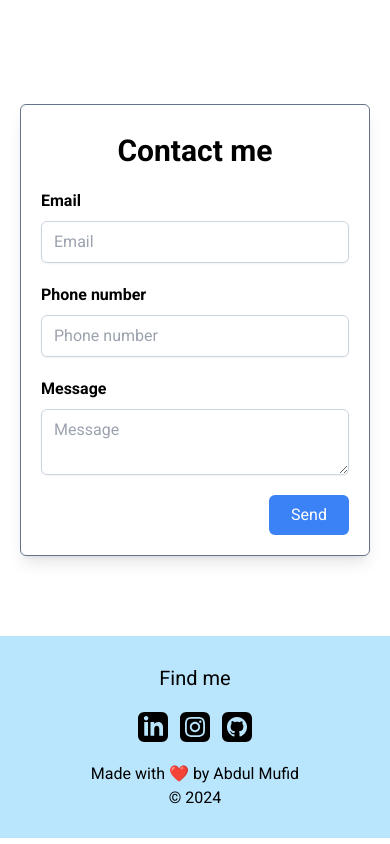
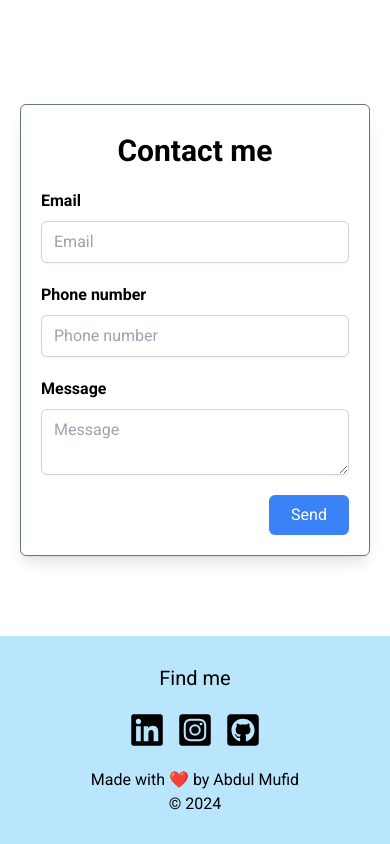
Before and after one commit to amufid/abdul-mufid-portofolio, a React (Vite) app: page / in a window 390 px wide. Shown: the part 5443-6287 px from the top of the page. Built offline with nearby package versions, Linux system fonts and the light colour scheme.

Commit message:
Footer (#10)
* optimization page view

* update nav and feat: add new project

* update font and update section projects

* feat: seo optimization and responsive page

* update link icon at head

* chore: update react icons at footer

```diff
--- a/src/components/footerSection.jsx
+++ b/src/components/footerSection.jsx
@@ -1,3 +1,7 @@
+import { FaLinkedin } from "react-icons/fa";
+import { FaInstagramSquare } from "react-icons/fa";
+import { FaGithubSquare } from "react-icons/fa";
+
 export default function FooterSection() {
   return (
     <footer>
@@ -5,39 +9,27 @@ export default function FooterSection() {
         <div>
           <p className="text-center text-xl mb-5">Find me</p>
           <div className="flex justify-center gap-3 my-5">
+            <div className="tooltip">
               <a
                 target="_blank"
                 href="https://www.linkedin.com/in/abdul-mufid-5608aa249?lipi=urn%3Ali%3Apage%3Ad_flagship3_profile_view_base_contact_details%3BGHsMb4rxR7Ccskp0By5ufA%3D%3D"
               >
-              <svg
-                xmlns="http://www.w3.org/2000/svg"
-                width="30"
-                height="30"
-                viewBox="0 0 24 24"
-              >
-                <path d="M19 0h-14c-2.761 0-5 2.239-5 5v14c0 2.761 2.239 5 5 5h14c2.762 0 5-2.239 5-5v-14c0-2.761-2.238-5-5-5zm-11 19h-3v-11h3v11zm-1.5-12.268c-.966 0-1.75-.79-1.75-1.764s.784-1.764 1.75-1.764 1.75.79 1.75 1.764-.783 1.764-1.75 1.764zm13.5 12.268h-3v-5.604c0-3.368-4-3.113-4 0v5.604h-3v-11h3v1.765c1.396-2.586 7-2.777 7 2.476v6.759z" />
-              </svg>
+                <FaLinkedin className="text-4xl hover:text-blue-600" />
+                <div className="tooltip-text">Linked In</div>
               </a>
+            </div>
+            <div className="tooltip">
               <a target="_blank" href="https://www.instagram.com/abdmufidd/">
-              <svg
-                xmlns="http://www.w3.org/2000/svg"
-                width="30"
-                height="30"
-                viewBox="0 0 24 24"
-              >
-                <path d="M15.233 5.488c-.843-.038-1.097-.046-3.233-.046s-2.389.008-3.232.046c-2.17.099-3.181 1.127-3.279 3.279-.039.844-.048 1.097-.048 3.233s.009 2.389.047 3.233c.099 2.148 1.106 3.18 3.279 3.279.843.038 1.097.047 3.233.047 2.137 0 2.39-.008 3.233-.046 2.17-.099 3.18-1.129 3.279-3.279.038-.844.046-1.097.046-3.233s-.008-2.389-.046-3.232c-.099-2.153-1.111-3.182-3.279-3.281zm-3.233 10.62c-2.269 0-4.108-1.839-4.108-4.108 0-2.269 1.84-4.108 4.108-4.108s4.108 1.839 4.108 4.108c0 2.269-1.839 4.108-4.108 4.108zm4.271-7.418c-.53 0-.96-.43-.96-.96s.43-.96.96-.96.96.43.96.96-.43.96-.96.96zm-1.604 3.31c0 1.473-1.194 2.667-2.667 2.667s-2.667-1.194-2.667-2.667c0-1.473 1.194-2.667 2.667-2.667s2.667 1.194 2.667 2.667zm4.333-12h-14c-2.761 0-5 2.239-5 5v14c0 2.761 2.239 5 5 5h14c2.762 0 5-2.239 5-5v-14c0-2.761-2.238-5-5-5zm.952 15.298c-.132 2.909-1.751 4.521-4.653 4.654-.854.039-1.126.048-3.299.048s-2.444-.009-3.298-.048c-2.908-.133-4.52-1.748-4.654-4.654-.039-.853-.048-1.125-.048-3.298 0-2.172.009-2.445.048-3.298.134-2.908 1.748-4.521 4.654-4.653.854-.04 1.125-.049 3.298-.049s2.445.009 3.299.048c2.908.133 4.523 1.751 4.653 4.653.039.854.048 1.127.048 3.299 0 2.173-.009 2.445-.048 3.298z" />
-              </svg>
+                <FaInstagramSquare className="text-4xl hover:text-blue-600" />
+                <div className="tooltip-text">Instagram</div>
               </a>
+            </div>
+            <div className="tooltip">
               <a target="_blank" href="https://github.com/amufid">
-              <svg
-                xmlns="http://www.w3.org/2000/svg"
-                width="30"
-                height="30"
-                viewBox="0 0 24 24"
-              >
-                <path d="M19 0h-14c-2.761 0-5 2.239-5 5v14c0 2.761 2.239 5 5 5h14c2.762 0 5-2.239 5-5v-14c0-2.761-2.238-5-5-5zm-4.466 19.59c-.405.078-.534-.171-.534-.384v-2.195c0-.747-.262-1.233-.55-1.481 1.782-.198 3.654-.875 3.654-3.947 0-.874-.312-1.588-.823-2.147.082-.202.356-1.016-.079-2.117 0 0-.671-.215-2.198.82-.64-.18-1.324-.267-2.004-.271-.68.003-1.364.091-2.003.269-1.528-1.035-2.2-.82-2.2-.82-.434 1.102-.16 1.915-.077 2.118-.512.56-.824 1.273-.824 2.147 0 3.064 1.867 3.751 3.645 3.954-.229.2-.436.552-.508 1.07-.457.204-1.614.557-2.328-.666 0 0-.423-.768-1.227-.825 0 0-.78-.01-.055.487 0 0 .525.246.889 1.17 0 0 .463 1.428 2.688.944v1.489c0 .211-.129.459-.528.385-3.18-1.057-5.472-4.056-5.472-7.59 0-4.419 3.582-8 8-8s8 3.581 8 8c0 3.533-2.289 6.531-5.466 7.59z" />
-              </svg>
+                <FaGithubSquare className="text-4xl hover:text-blue-600" />
+                <div className="tooltip-text">Github</div>
               </a>
+            </div>
           </div>
         </div>
         <div>
--- a/src/components/navSection.jsx
+++ b/src/components/navSection.jsx
@@ -60,7 +60,7 @@ export default function NavSection(props) {
                     className={
                       activeSection === link.replace("#", "")
                         ? "active"
-                        : "w-20 h-10 text-slate-700 text-md font-medium dark:text-slate-200 hover:text-sky-500 rounded-sm"
+                        : "w-20 h-10 text-slate-700 text-md font-medium dark:text-slate-200 hover:text-sky-500 dark:hover:text-sky-500 rounded-sm"
                     }
                   >
                     {link.replace("#", "")}
--- a/src/index.css
+++ b/src/index.css
@@ -175,6 +175,10 @@ nav a.active {
   animation: active-nav 0.3s cubic-bezier(0.4, 0, 0.2, 1);
 }
 
+nav a.active:hover {
+  background-color: #0683ff81;
+}
+
 @keyframes active-nav {
   0% {
     transform: translateX(-100%) scale(0.5);
@@ -203,3 +207,32 @@ nav a.active {
     background-position: 100% 50%;
   }
 }
+
+.tooltip {
+  position: relative;
+  display: inline-block;
+  cursor: default;
+}
+
+.tooltip .tooltip-text {
+  visibility: hidden;
+  padding: 0.25em 0.5em;
+  background-color: rgb(0, 119, 255);
+  color: #fff;
+  text-align: center;
+  border-radius: 0.25em;
+  white-space: nowrap;
+
+  /* Position the tooltip */
+  position: absolute;
+  z-index: 1;
+  bottom: 100%;
+  left: 100%;
+  transition-property: visibility;
+  transition-delay: 0s;
+}
+
+.tooltip:hover .tooltip-text {
+  visibility: visible;
+  transition-delay: 0.3s;
+}
```
Lines whose indentation alone changed are shown as unchanged.
